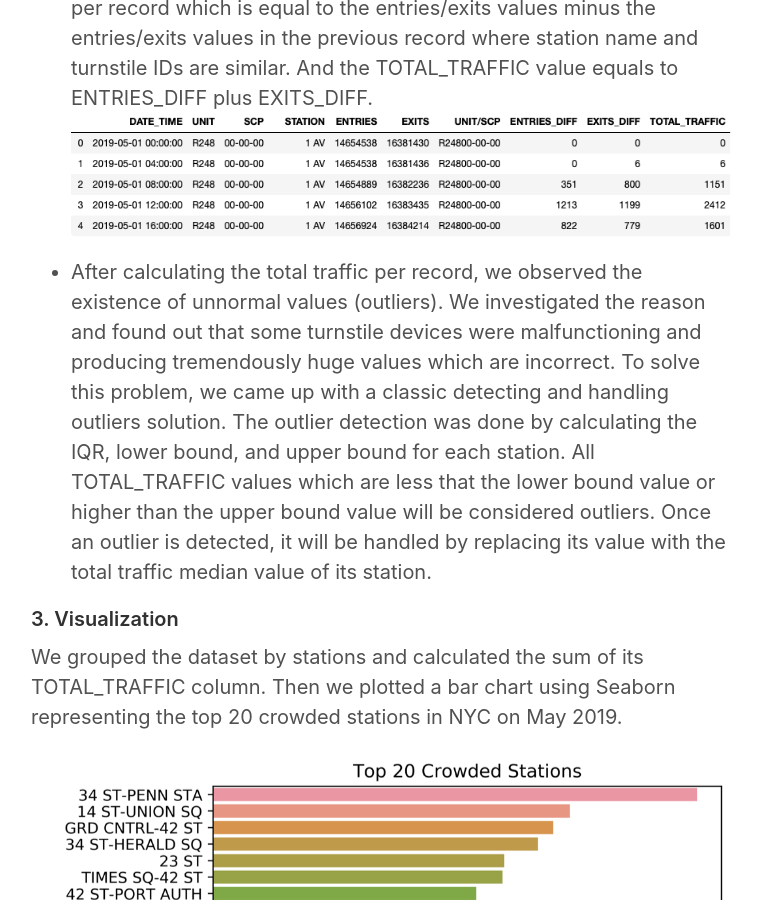
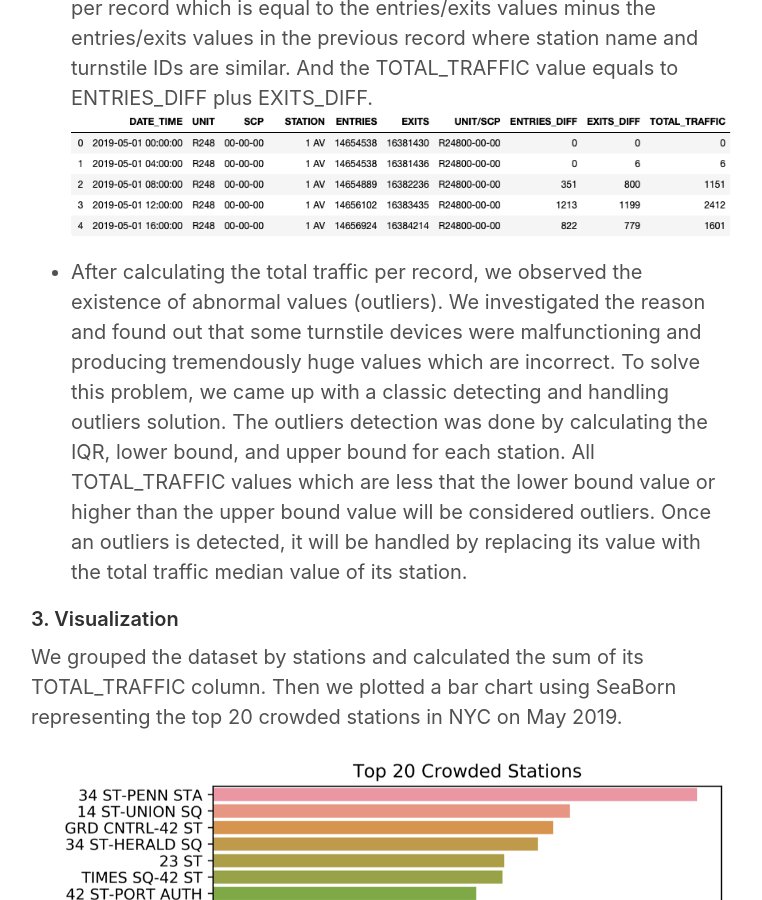
Before and after one commit to reemalmuqbil/reemalmuqbil.github.io, a Jekyll site: the page built from _posts/2019-09-07-MTA-Turnstile-Data-Analysis.md, in a window 1280 px wide and 900 px high, scrolled down 2757 px. Shown: the whole window, without its empty margins (259-1021 px from the left). Built offline with Jekyll 4.4.1, drawn with Linux system fonts in a browser that asks for light colours; some of the changed text lies outside the part shown.

```diff
--- a/_posts/2019-09-07-Testing-Local-Images.md
+++ b/_posts/2019-09-07-MTA-Turnstile-Data-Analysis.md
@@ -38,10 +38,10 @@
 * Now, the dataset is ready for calculating the actual entries and exits per record which is equal to the entries/exits values minus the entries/exits values in the previous record where station name and turnstile IDs are similar. And the TOTAL_TRAFFIC value equals to ENTRIES_DIFF plus EXITS_DIFF.
 ![calc]({{ site.url }}/images/calculations.png)
 
-* After calculating the total traffic per record, we observed the existence of unnormal values (outliers). We investigated the reason and found out that some turnstile devices were malfunctioning and producing tremendously huge values which are incorrect. To solve this problem, we came up with a classic detecting and handling outliers solution. The outlier detection was done by calculating the IQR, lower bound, and upper bound for each station. All TOTAL_TRAFFIC values which are less that the lower bound value or higher than the upper bound value will be considered outliers. Once an outlier is detected, it will be handled by replacing its value with the total traffic median value of its station.
+* After calculating the total traffic per record, we observed the existence of abnormal values (outliers). We investigated the reason and found out that some turnstile devices were malfunctioning and producing tremendously huge values which are incorrect. To solve this problem, we came up with a classic detecting and handling outliers solution. The outliers detection was done by calculating the IQR, lower bound, and upper bound for each station. All TOTAL_TRAFFIC values which are less that the lower bound value or higher than the upper bound value will be considered outliers. Once an outliers is detected, it will be handled by replacing its value with the total traffic median value of its station.
 
 ##### 3. Visualization
-We grouped the dataset by stations and calculated the sum of its TOTAL_TRAFFIC column. Then we plotted a bar chart using Seaborn representing the top 20 crowded stations in NYC on May 2019.
+We grouped the dataset by stations and calculated the sum of its TOTAL_TRAFFIC column. Then we plotted a bar chart using SeaBorn representing the top 20 crowded stations in NYC on May 2019.
 
 ![graph-1]({{ site.url }}/images/Picture1.png)
 
@@ -59,6 +59,6 @@
 * 23 ST
 * TIMES SQ-42 ST
 
-These stations as mentioned before were not chosen due to their highest traffic records only, but because they are also located near to tech companies in NYC. The Figure below highlights the chosen stations locations with purple pins and tech companies’ locations with black pins.
+These stations as mentioned before were not chosen due to their highest traffic records only, but because they are also located near to tech companies in NYC. The Figure below highlights the chosen stations locations with purple pins and tech companies locations with black pins.
 
 ![map]({{ site.url }}/images/station_locations.png)
```
Also changed, not shown: other parts of _posts/2019-09-07-MTA-Turnstile-Data-Analysis.md (+1 -1 lines), _posts/2019-09-23-Predict-Jewelry-Prices.md (added, +6 -0 lines), 1 other file.
